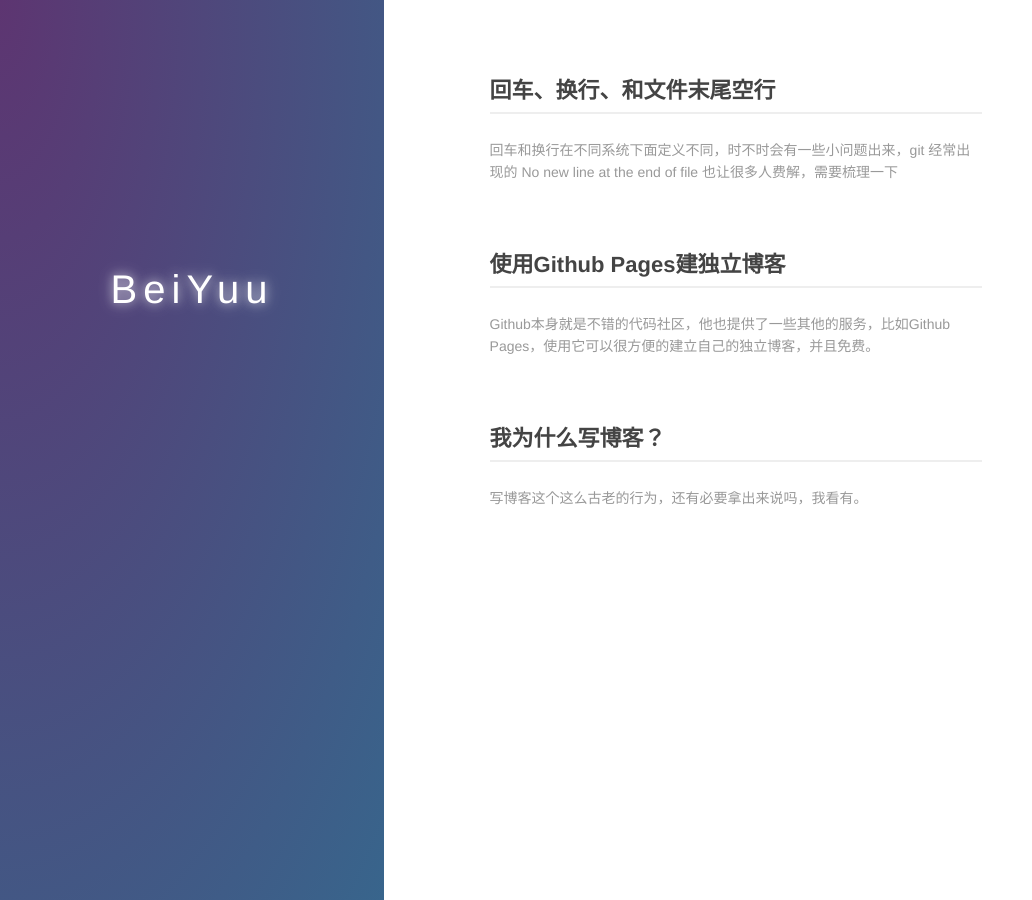
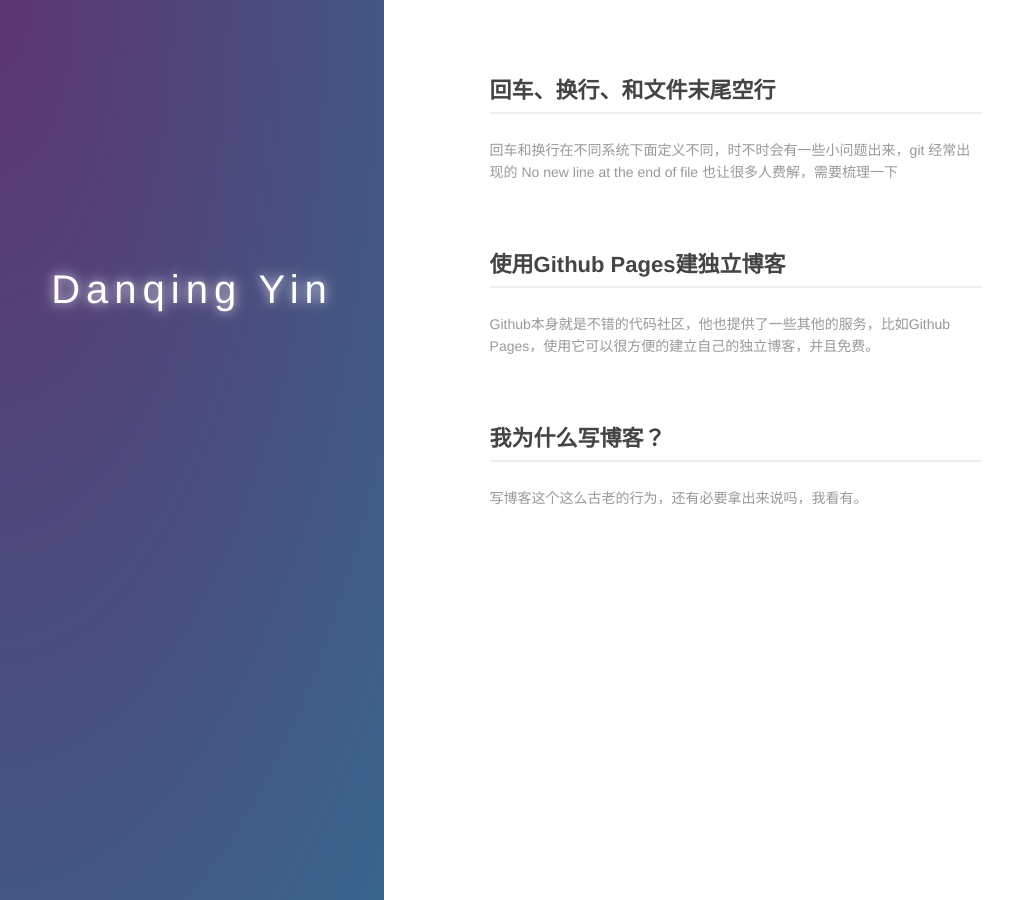
Before and after one commit to danqing117/danqing117.github.io, a Jekyll site: the page built from index.md, in a window 1280 px wide. Shown: the whole page, without its empty margins (0-1032 px from the left). Built offline with Jekyll 4.4.1, drawn with Linux system fonts in a browser that asks for light colours.

Commit message:
Update index.md

```diff
--- a/index.md
+++ b/index.md
@@ -6,10 +6,8 @@ layout: default
   <div class="index-wrapper">
     <div class="aside">
       <div class="info-card">
-        <h1>BeiYuu</h1>
-        <a href="http://weibo.com/beiyuu/" target="_blank"><img src="http://www.weibo.com/favicon.ico" alt="" width="25"/></a>
-        <a href="http://www.douban.com/people/beiyuu/" target="_blank"><img src="http://www.douban.com/favicon.ico" alt="" width="22"/></a>
-        <a href="http://instagram.com/beiyuu/" target="_blank"><img src="http://d36xtkk24g8jdx.cloudfront.net/bluebar/00c6602/images/ico/favicon.ico" alt="" width="22"/></a>
+        <h1>Danqing Yin</h1>
+        <a href="linkedin.com/in/danqing-yin-412a76b7" target="_blank"><img src="http://www.linkedin.com/favicon.ico" alt="" width="25"/></a>
       </div>
       <div id="particles-js"></div>
     </div>
```
